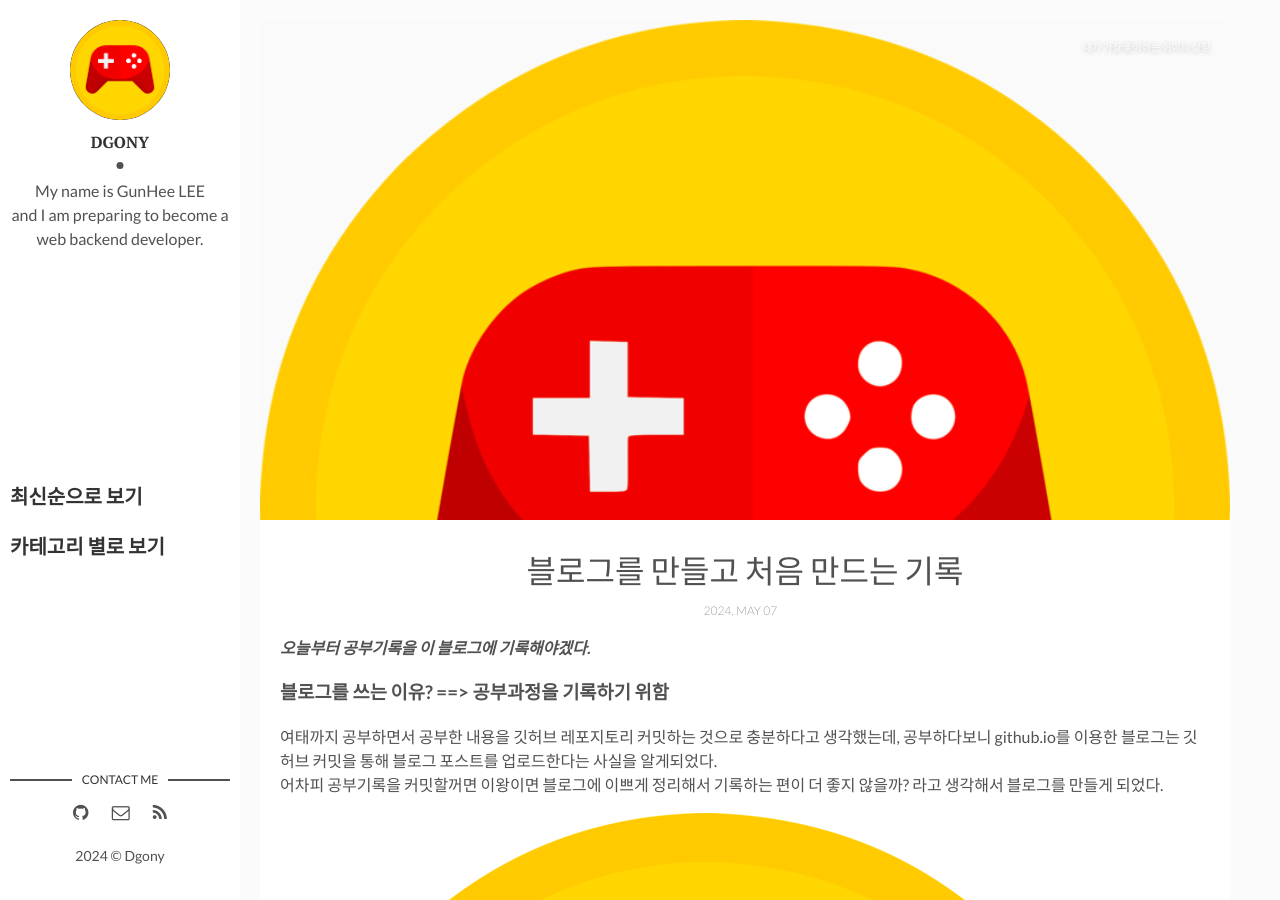
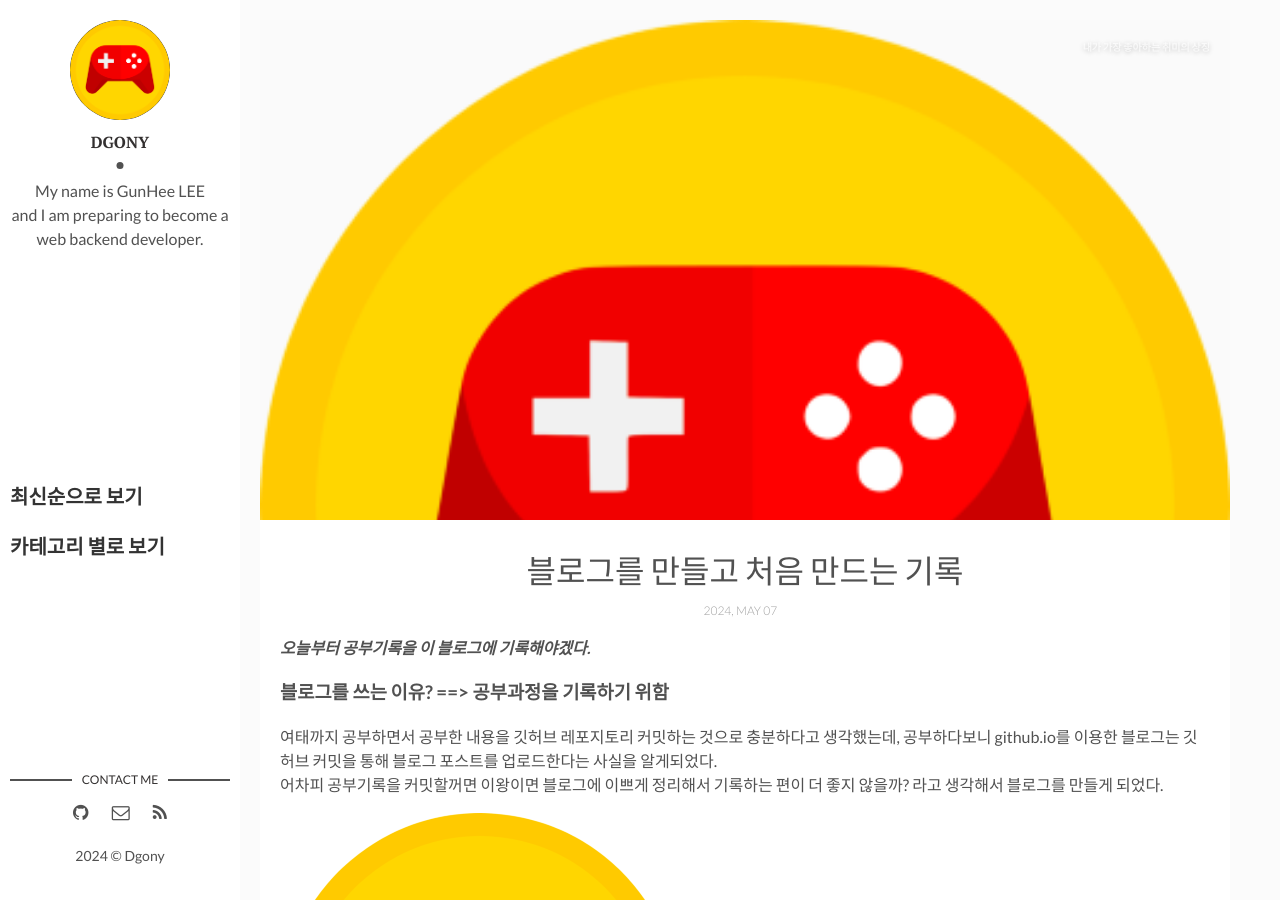
Before and after one commit to Dgony/Dgony-Dgony.github.io, a Jekyll site: the page built from _posts/2024-05-07-daily-record.markdown, in a window 1280 px wide and 900 px high. Built offline with Jekyll 4.4.1, drawn with Linux system fonts in a browser that asks for light colours; comment, search, counter and statistics services are not loaded.

Commit message:
post page 디자인 4

```diff
--- a/_layouts/main.html
+++ b/_layouts/main.html
@@ -14,7 +14,7 @@ layout: default
   </header> <!-- End Header -->
 
   <nav>
-    <ul class="view" style="list-style-type: none; margin: 0; padding: 0;">
+    <ul class="view" style="align-content: center; list-style-type: none; margin: 0; padding: 0;">
       <li style="display: block; margin-bottom: 20px;"><a href="{{site.baseurl}}" style="text-align: center; text-decoration: none; color: #333; font-weight: bold; font-size: 20px;">최신순으로 보기</a></li>
       <li style="display: block; margin-bottom: 20px;"><a href="{{site.baseurl}}/tags" style="text-align: center; text-decoration: none; color: #333; font-weight: bold; font-size: 20px;">카테고리 별로 보기</a></li>
     </ul>
--- a/_posts/2024-05-07-daily-record.markdown
+++ b/_posts/2024-05-07-daily-record.markdown
@@ -15,6 +15,6 @@ tags: [record] # add tag
 <Br>
 어차피 공부기록을 커밋할꺼면 이왕이면 블로그에 이쁘게 정리해서 기록하는 편이 더 좋지 않을까? 라고 생각해서 블로그를 만들게 되었다.
 
-![My Favorite Hobby]({{site.baseurl}}/assets/img/gamepad-3630565_1920.png)
+![My Favorite Hobby]({{site.baseurl}}/assets/img/daily%20record/2024-05-07/gamepad-3630565_1920.png)
 
 이 블로그는 jekyll의 Flexible-Jekyll 테마를 이용해서 간편하게 만들었다.
```
Also changed, not shown: assets/img/daily record/2024-05-07/gamepad-3630565_1920.png.
